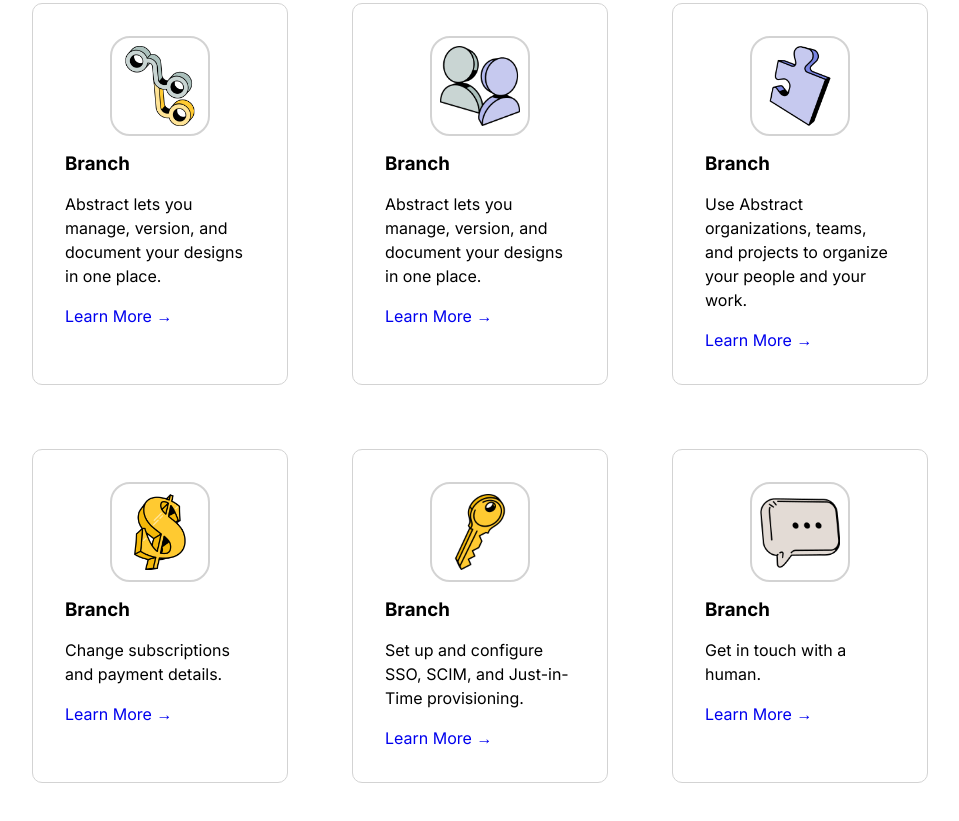
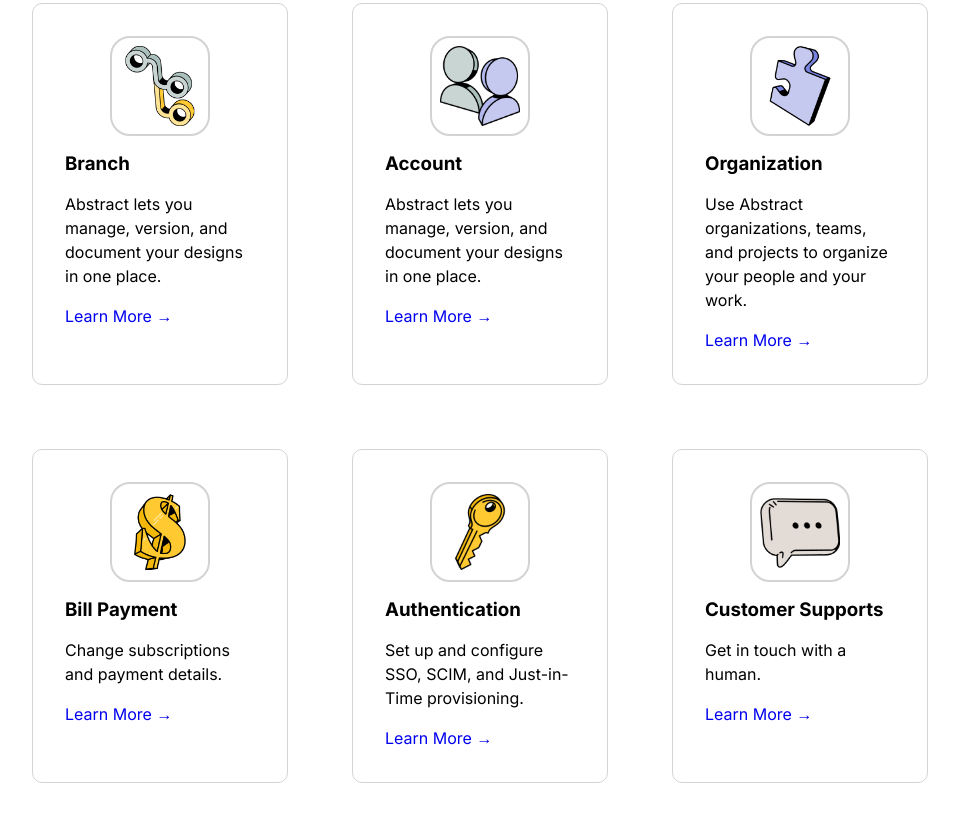
Before and after one commit to ronish-maharjan/websites, a plain HTML site: page website_01/index.html in a window 1280 px wide. Shown: the part 433-1254 px from the top of the page, without its empty margins (160-1119 px from the left). Drawn offline with Linux system fonts and the light colour scheme.

Commit message:
fixed paths

```diff
--- a/website_01/index.html
+++ b/website_01/index.html
@@ -50,7 +50,7 @@
         <div class="info">
           <img src="./public/account.png" />
           <div class="description">
-            <h3>Branch</h3>
+            <h3>Account</h3>
             <p>
               Abstract lets you manage, version, and document your designs in
               one place.
@@ -59,9 +59,9 @@
           </div>
         </div>
         <div class="info">
-          <img src="/public/organization.png" />
+          <img src="./public/organization.png" />
           <div class="description">
-            <h3>Branch</h3>
+            <h3>Organization</h3>
             <p>
               Use Abstract organizations, teams, and projects to organize your
               people and your work.
@@ -72,7 +72,7 @@
         <div class="info">
           <img src="./public/bill.png" />
           <div class="description">
-            <h3>Branch</h3>
+            <h3>Bill Payment</h3>
             <p>Change subscriptions and payment details.</p>
             <a href="#">Learn More &#8594;</a>
           </div>
@@ -80,7 +80,7 @@
         <div class="info">
           <img src="./public/auth.png" />
           <div class="description">
-            <h3>Branch</h3>
+            <h3>Authentication</h3>
             <p>
               Set up and configure SSO, SCIM, and Just-in-Time provisioning.
             </p>
@@ -90,7 +90,7 @@
         <div class="info">
           <img src="./public/support.png" />
           <div class="description">
-            <h3>Branch</h3>
+            <h3>Customer Supports</h3>
             <p>Get in touch with a human.</p>
             <a href="#">Learn More &#8594;</a>
           </div>
```
